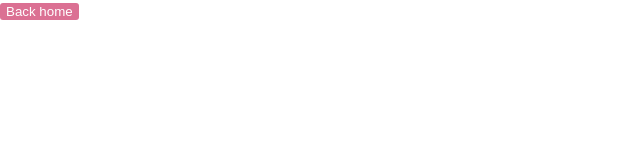
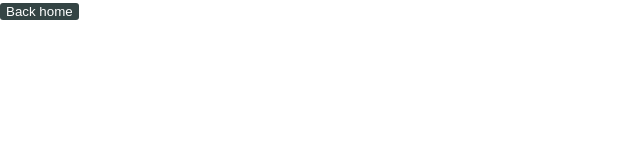
Before and after one commit to dwilt/my-hiit-timer, a Next.js app in the folder site/: page /about in a window 1280 px wide. Shown: the top 160 px of the page, without its empty margins (0-640 px from the left). Built offline with nearby package versions, Linux system fonts and the light colour scheme.

Commit message:
styling tweaks

```diff
--- /dev/null
+++ b/site/components/MyButton.tsx
@@ -0,0 +1,9 @@
+import styled, { css } from 'styled-components';
+import { blue } from '../variables/colors';
+
+export const MyButton = styled.button<{ isActive: boolean }>`
+  background: ${({ isActive }) => (isActive ? blue : 'orange')};
+  border-radius: 3px;
+  border: none;
+  color: white;
+`;
--- a/site/pages/about.tsx
+++ b/site/pages/about.tsx
@@ -1,22 +1,13 @@
 import Link from 'next/link';
-import styled from 'styled-components';
-
-const MyButton = styled.button`
-  background: palevioletred;
-  border-radius: 3px;
-  border: none;
-  color: white;
-
-  @media (max-width: 768px) {
-    background: blue;
-  }
-`;
+import { MyButton } from '../components/MyButton';
 
 export default function About() {
   return (
     <div>
       <Link href="/">
-        <MyButton>Back home</MyButton>
+        <MyButton isActive={true} onClick={() => console.log('hey')}>
+          Back home
+        </MyButton>
       </Link>
     </div>
   );
--- /dev/null
+++ b/site/variables/colors.tsx
@@ -0,0 +1 @@
+export const blue = '#344444';
```
Also changed, not shown: site/pages/workouts/favorites.tsx (added, +13 -0 lines).
